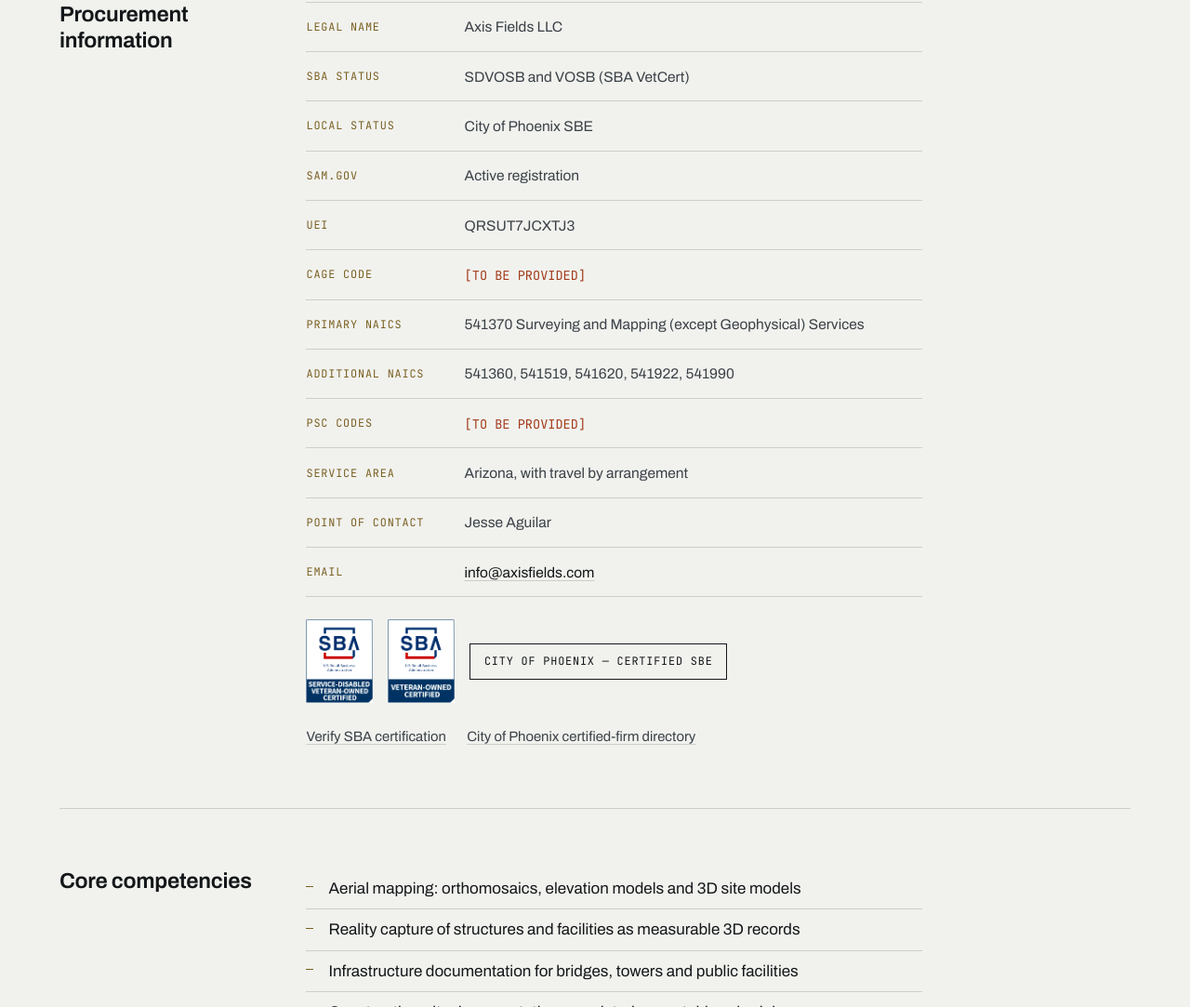
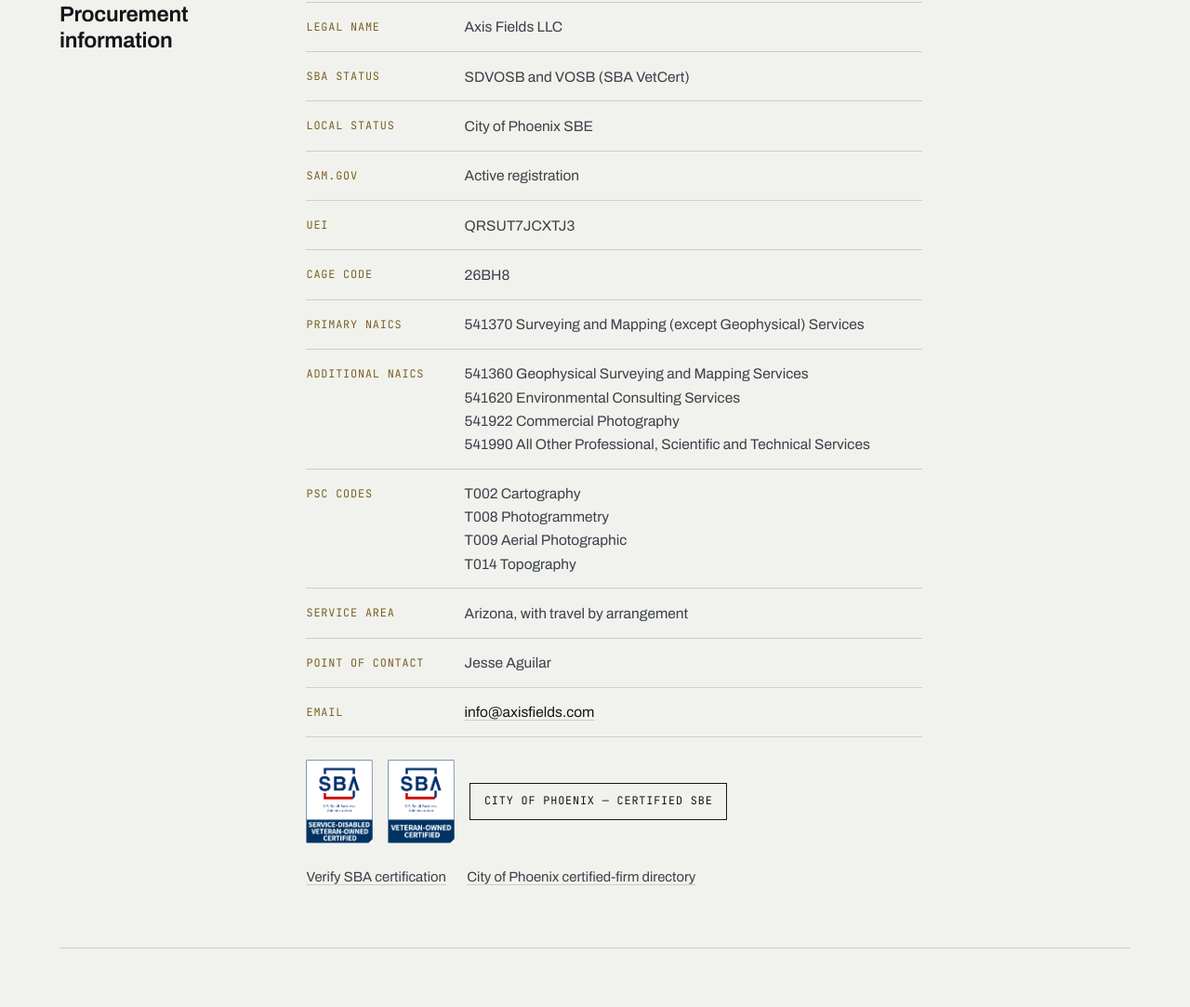
Before and after one commit to jesseaguilar110-dot/jesseaguilar110-dot.github.io, a plain HTML site: page government-contracting.html in a window 1280 px wide. Shown: the part 1171-2254 px from the top of the page at 93% size. Drawn offline with Linux system fonts and the light colour scheme.

Commit message:
Add files via upload

```diff
--- a/government-contracting.html
+++ b/government-contracting.html
@@ -60,10 +60,10 @@
           <li><span class="t">LOCAL STATUS</span><span class="d">City of Phoenix SBE</span></li>
           <li><span class="t">SAM.GOV</span><span class="d">Active registration</span></li>
           <li><span class="t">UEI</span><span class="d">QRSUT7JCXTJ3</span></li>
-          <li><span class="t">CAGE CODE</span><span class="d"><span class="tbd">[TO BE PROVIDED]</span></span></li>
+          <li><span class="t">CAGE CODE</span><span class="d">26BH8</span></li>
           <li><span class="t">PRIMARY NAICS</span><span class="d">541370 Surveying and Mapping (except Geophysical) Services</span></li>
-          <li><span class="t">ADDITIONAL NAICS</span><span class="d">541360, 541519, 541620, 541922, 541990</span></li>
-          <li><span class="t">PSC CODES</span><span class="d"><span class="tbd">[TO BE PROVIDED]</span></span></li>
+          <li><span class="t">ADDITIONAL NAICS</span><span class="d">541360 Geophysical Surveying and Mapping Services<br>541620 Environmental Consulting Services<br>541922 Commercial Photography<br>541990 All Other Professional, Scientific and Technical Services</span></li>
+          <li><span class="t">PSC CODES</span><span class="d">T002 Cartography<br>T008 Photogrammetry<br>T009 Aerial Photographic<br>T014 Topography</span></li>
           <li><span class="t">SERVICE AREA</span><span class="d">Arizona, with travel by arrangement</span></li>
           <li><span class="t">POINT OF CONTACT</span><span class="d">Jesse Aguilar</span></li>
           <li><span class="t">EMAIL</span><span class="d"><a href="mailto:info@axisfields.com">info@axisfields.com</a></span></li>
```
